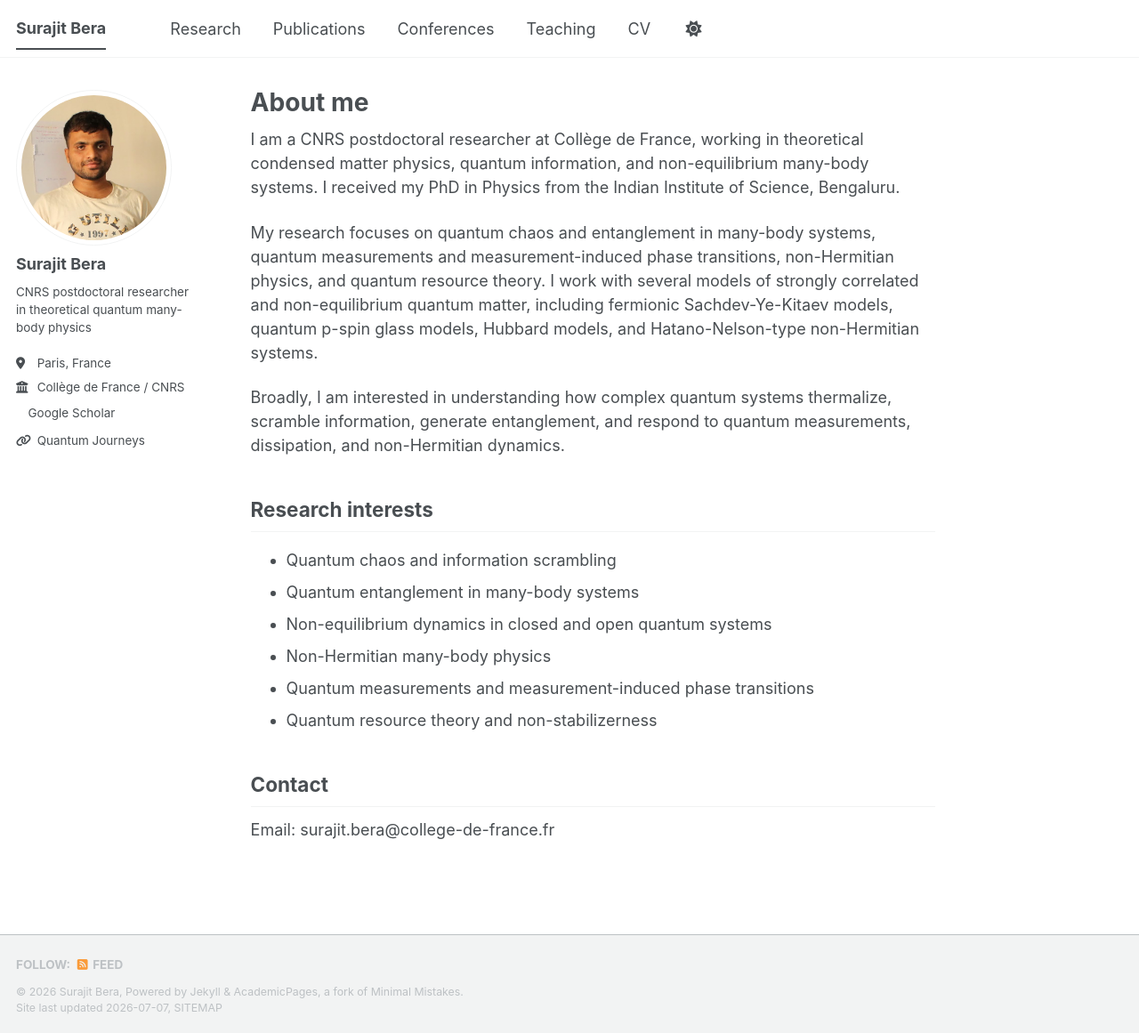
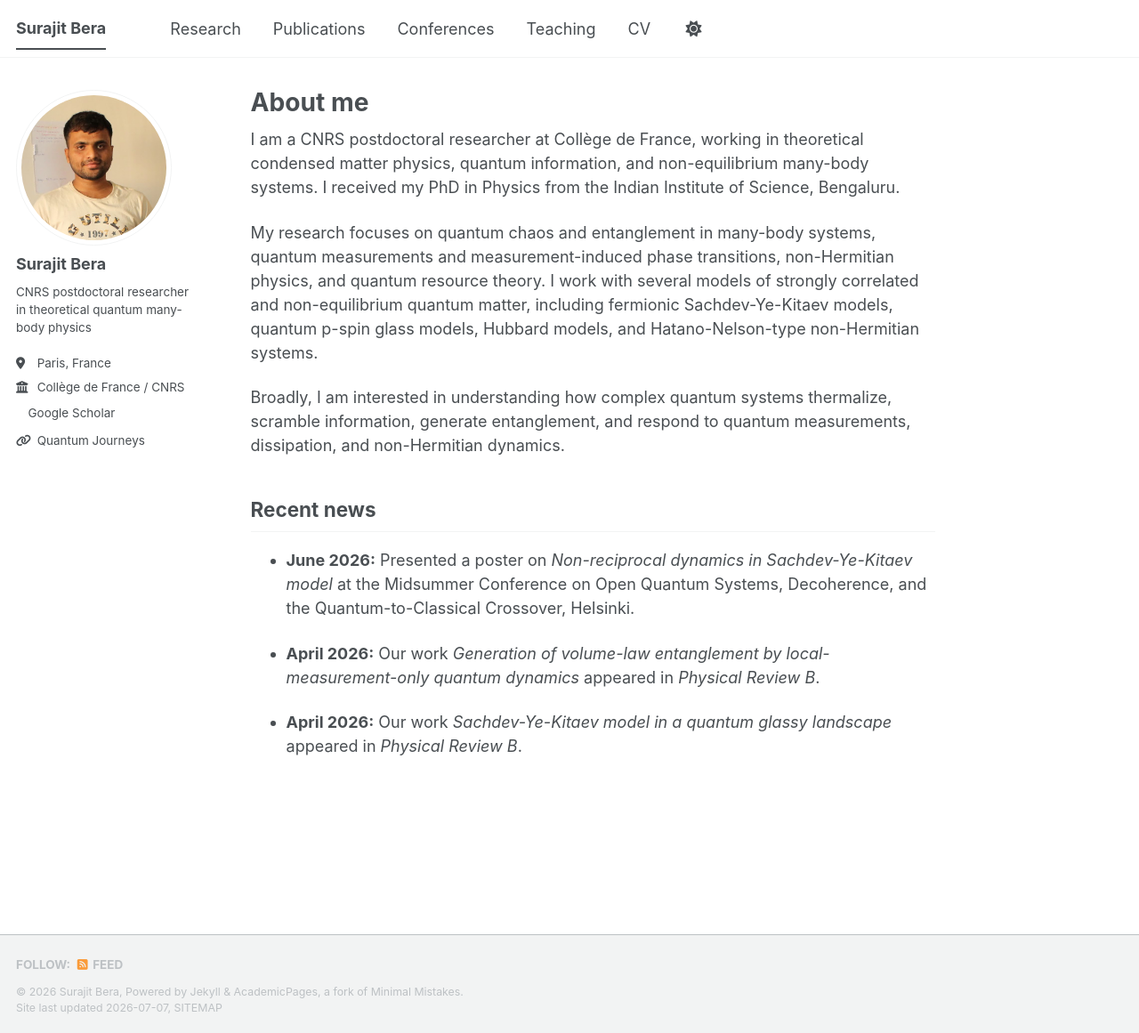
Before and after one commit to surajitbera-physics/surajitbera-physics.github.io, a Jekyll site: the page built from _pages/about.md, in a window 1280 px wide and 1161 px high. Shown: the whole window at 89% size. Built offline with Jekyll 4.4.1, drawn with Linux system fonts in a browser that asks for light colours; a style sheet for code colours, icons or effects is not loaded.

Commit message:
Revise research interests to recent news updates
Updated research interests section to recent news.

```diff
--- a/_pages/about.md
+++ b/_pages/about.md
@@ -14,15 +14,10 @@ My research focuses on quantum chaos and entanglement in many-body systems, quan
 
 Broadly, I am interested in understanding how complex quantum systems thermalize, scramble information, generate entanglement, and respond to quantum measurements, dissipation, and non-Hermitian dynamics.
 
-## Research interests
+## Recent news
 
-- Quantum chaos and information scrambling
-- Quantum entanglement in many-body systems
-- Non-equilibrium dynamics in closed and open quantum systems
-- Non-Hermitian many-body physics
-- Quantum measurements and measurement-induced phase transitions
-- Quantum resource theory and non-stabilizerness
+- **June 2026:** Presented a poster on *Non-reciprocal dynamics in Sachdev-Ye-Kitaev model* at the Midsummer Conference on Open Quantum Systems, Decoherence, and the Quantum-to-Classical Crossover, Helsinki.
 
-## Contact
+- **April 2026:** Our work *Generation of volume-law entanglement by local-measurement-only quantum dynamics* appeared in *Physical Review B*.
 
-Email: surajit.bera@college-de-france.fr
+- **April 2026:** Our work *Sachdev-Ye-Kitaev model in a quantum glassy landscape* appeared in *Physical Review B*.
```
